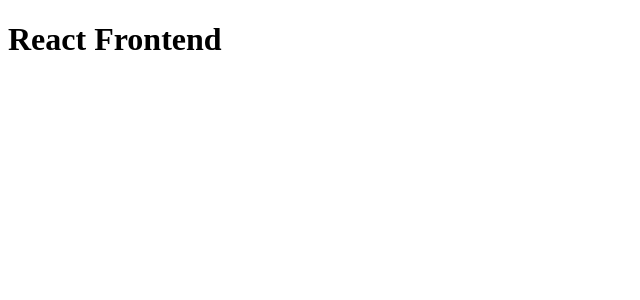
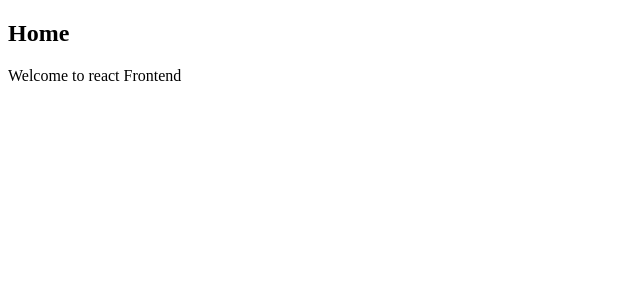
Before and after one commit to LeoFigueredo/React-Front, a React (Create React App) app: page / in a window 1280 px wide. Shown: the top 300 px of the page, without its empty margins (0-640 px from the left). Built offline with nearby package versions, Linux system fonts and the light colour scheme.

Commit message:
Using react router dom.

```diff
--- a/package.json
+++ b/package.json
@@ -5,6 +5,7 @@
   "dependencies": {
     "react": "^16.8.6",
     "react-dom": "^16.8.6",
+    "react-router-dom": "^5.0.1",
     "react-scripts": "3.0.1"
   },
   "scripts": {
--- a/src/App.js
+++ b/src/App.js
@@ -1,13 +1,11 @@
 import React, { Component } from 'react';
+import { BrowserRouter } from "react-router-dom";
+import MainRouter from "./MainRouter";
 
-class App extends Component {
-  render() {
-    return (
-    <div className="container">
-      <h1>React Frontend</h1>
-    </div>
-    );
-  }
-}
+const App = () => (
+  <BrowserRouter>
+  <MainRouter></MainRouter>
+  </BrowserRouter>
+);
 
 export default App;
--- /dev/null
+++ b/src/MainRouter.js
@@ -0,0 +1,13 @@
+import React from 'react';
+import { Route, Switch } from 'react-router-dom'
+import Home from "./core/Home";
+
+const MainRouter = () => (
+    <div>
+        <Switch>
+            <Route path="/" component={Home}></Route>
+        </Switch>
+    </div>
+);
+
+export default MainRouter;
--- /dev/null
+++ b/src/core/Home.js
@@ -0,0 +1,11 @@
+import React from 'react';
+
+
+const Home = () => (
+    <div class="jumbotron">
+        <h2>Home</h2>
+        <p className="lead"> Welcome to react Frontend</p>
+    </div>
+);
+
+export default Home;
--- a/src/index.js
+++ b/src/index.js
@@ -2,4 +2,4 @@
 import ReactDOM from 'react-dom';
 import App from './App';
 
-ReactDOM.render( < App / > , document.getElementById('root'));
+ReactDOM.render( < App /> , document.getElementById('root'));
```
Also changed, not shown: 1 other file (tests, documents, lock files or other folders).
